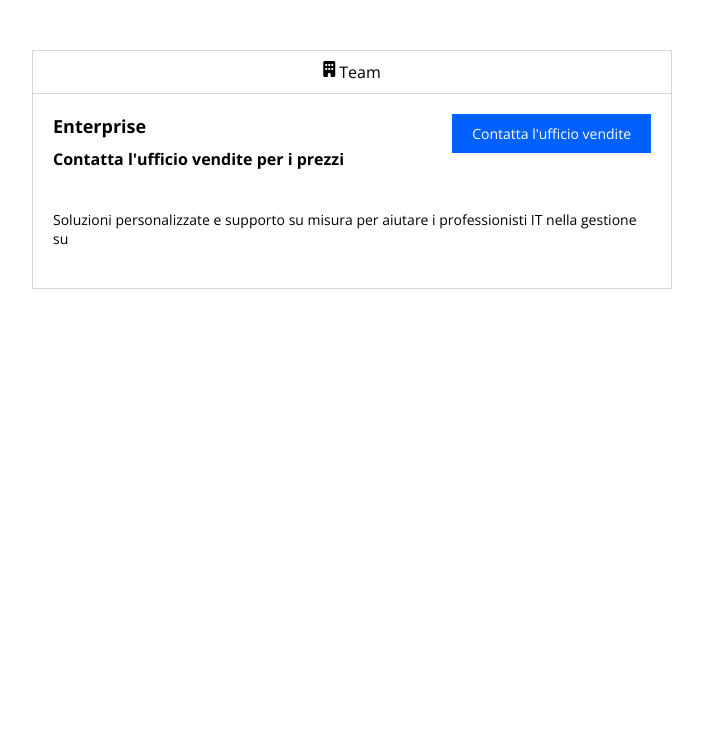
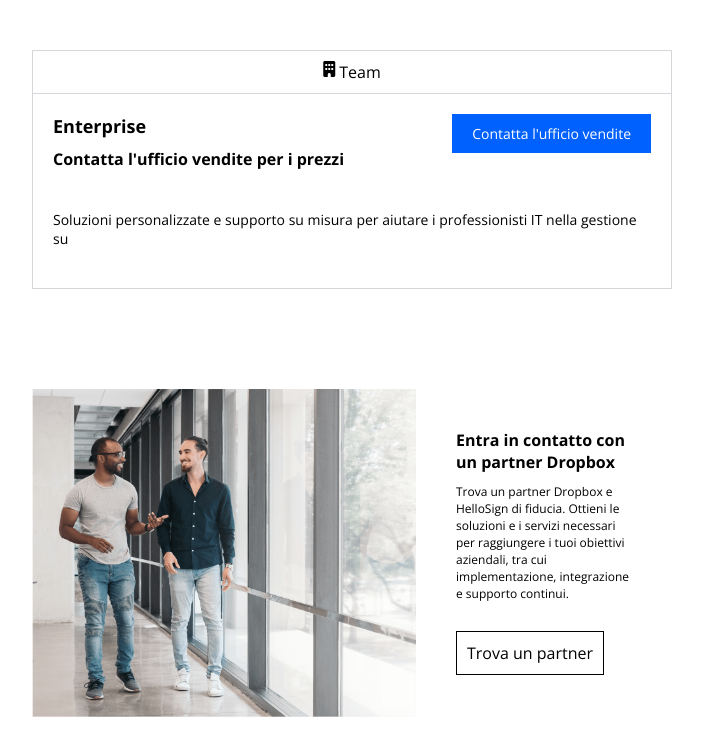
Before and after one commit to MegaEmme/htmlcss-dropbox, a plain HTML site: page index.html in a window 1280 px wide. Shown: the part 2275-3031 px from the top of the page, without its empty margins (288-991 px from the left). Drawn offline with nearby package versions, Linux system fonts and the light colour scheme.

Commit message:
create: partner section

```diff
--- a/css/style.css
+++ b/css/style.css
@@ -148,7 +148,7 @@
 main{
     width: 50%;
     margin: 0 auto;
-    height: 4000px;
+    height: 2500px;
 }
 
 h2{
@@ -338,7 +338,35 @@
     font-weight: lighter;
 }
 
+.big_square_2{
+    width: 60%;
+}
 
+.small_square_2{
+    width: 40%;
+    padding: 40px;
+}
+
+.button_white{
+    border: 1px solid black;
+    background-color: white;
+    color: black;
+    text-decoration: none;
+    padding: 10px;
+}
+
+.partner{
+    width: 100%;
+}
+
+.small_square_2 > h4{
+    font-size: 16px;
+    margin-bottom: 10px;
+}
+
+.small_square_2 > p{
+    font-size: 12px;
+}
 
 
 
--- a/index.html
+++ b/index.html
@@ -102,6 +102,12 @@
     <!-- inizio sezione main  -->
 
     <main>
+
+
+
+        <!-- introduzione piani tariffari -->
+
+
 
         <h2>Trova il piano business che fa per te</h2>
 
@@ -353,7 +359,7 @@
 
         </section>
 
-        <section>
+        <section class="margin_bottom">
 
             <div class="horizontal">
 
@@ -373,6 +379,59 @@
 
         </section>
 
+
+
+        <!-- introduzione piani tariffari -->
+
+
+
+
+
+        <!-- sezione partnership -->
+
+
+
+        <section>
+
+            <div class="container">
+
+                <div class="big_square_2">
+
+                    <img class="partner" src="img/partner.png" alt="partnership">
+
+                </div>
+
+                <div class="small_square_2">
+
+                    <h4>Entra in contatto con un partner Dropbox</h4>
+
+                    <p>Trova un partner Dropbox e HelloSign di fiducia. Ottieni le soluzioni e i servizi necessari per raggiungere i tuoi obiettivi aziendali, tra cui implementazione, integrazione e supporto continui.
+                    </p>
+
+                    <a class="button_white" href="https://www.google.com">Trova un partner</a>
+                </div>
+
+        </section>
+
+
+
+        <!-- /sezione partnership -->
+
+
+
+
+
+
+
+        <!-- sezione grid_2 -->
+
+        <!-- /sezione grid_2 -->
+
+
+        <!-- sezione end_main -->
+
+        <!-- /sezione end_main -->
+
     </main>
 
     <!-- /inizio sezione main  -->
```
